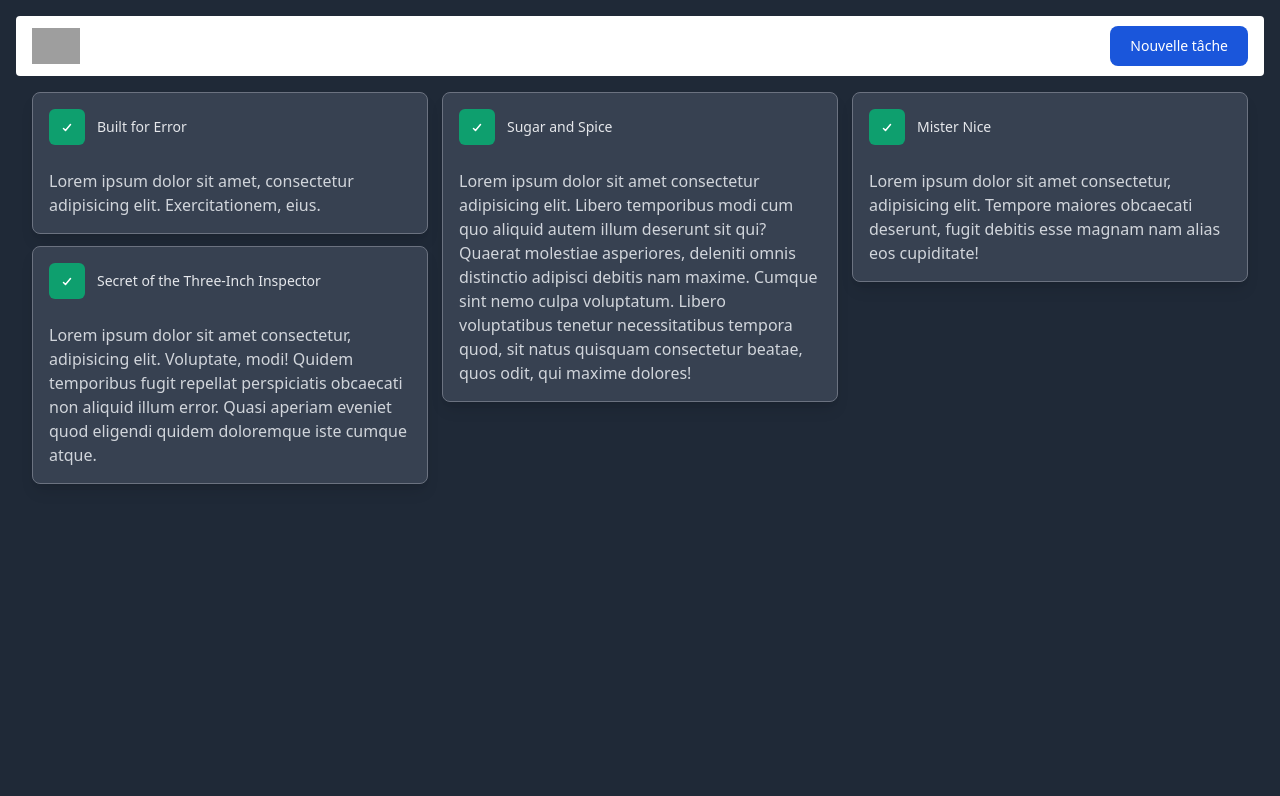
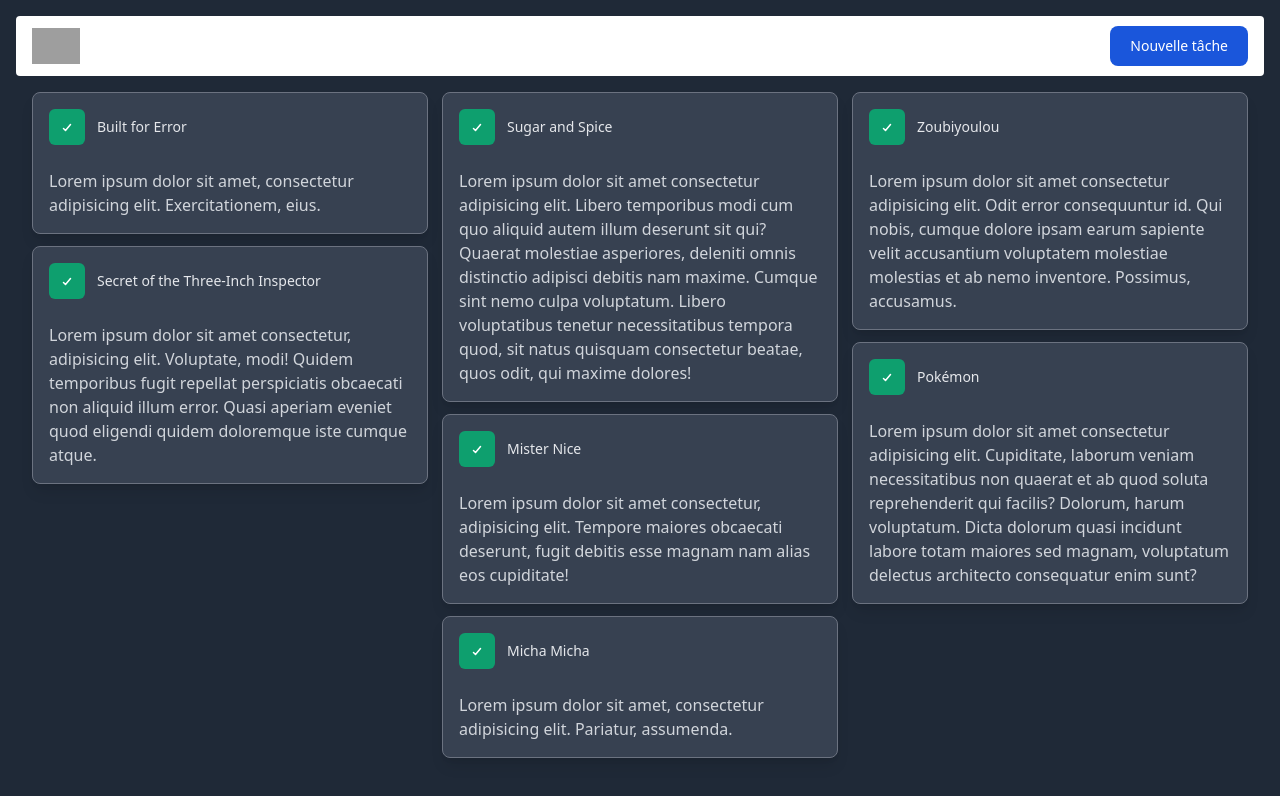
Before and after one commit to SteellgoldStock/TasksBoard, a SvelteKit app: page / in a window 1280 px wide. Shown: the top 796 px of the page. Built offline with nearby package versions, Linux system fonts and the light colour scheme; grey boxes are pictures that could not be loaded.

Commit message:
More task

```diff
--- a/src/routes/+page.svelte
+++ b/src/routes/+page.svelte
@@ -3,7 +3,10 @@
 		{ title: 'Built for Error', description: "Lorem ipsum dolor sit amet, consectetur adipisicing elit. Exercitationem, eius.", id: "built-for-error", addedAt: 1671633179722 },
 		{ title: 'Secret of the Three-Inch Inspector', description: "Lorem ipsum dolor sit amet consectetur, adipisicing elit. Voluptate, modi! Quidem temporibus fugit repellat perspiciatis obcaecati non aliquid illum error. Quasi aperiam eveniet quod eligendi quidem doloremque iste cumque atque.", id: "secret-of-the-three-inch-inspector", addedAt: 1671891279722 },
 		{ title: 'Sugar and Spice', description: "Lorem ipsum dolor sit amet consectetur adipisicing elit. Libero temporibus modi cum quo aliquid autem illum deserunt sit qui? Quaerat molestiae asperiores, deleniti omnis distinctio adipisci debitis nam maxime. Cumque sint nemo culpa voluptatum. Libero voluptatibus tenetur necessitatibus tempora quod, sit natus quisquam consectetur beatae, quos odit, qui maxime dolores!", id: "sugar-and-spice", addedAt: 1097789160000 },
-		{ title: 'Mister Nice', description: "Lorem ipsum dolor sit amet consectetur, adipisicing elit. Tempore maiores obcaecati deserunt, fugit debitis esse magnam nam alias eos cupiditate!", id: 'mister-nice', addedAt: 1578466980000 }
+		{ title: 'Mister Nice', description: "Lorem ipsum dolor sit amet consectetur, adipisicing elit. Tempore maiores obcaecati deserunt, fugit debitis esse magnam nam alias eos cupiditate!", id: 'mister-nice', addedAt: 1578466980000 },
+		{ title: 'Micha Micha', description: "Lorem ipsum dolor sit amet, consectetur adipisicing elit. Pariatur, assumenda.", id: 'micha-micha', addedAt: 1578466980000 },
+		{ title: 'Zoubiyoulou', description: "Lorem ipsum dolor sit amet consectetur adipisicing elit. Odit error consequuntur id. Qui nobis, cumque dolore ipsam earum sapiente velit accusantium voluptatem molestiae molestias et ab nemo inventore. Possimus, accusamus.", id: 'zoubiyoulou', addedAt: 1578414778500 },
+		{ title: 'Pokémon', description: "Lorem ipsum dolor sit amet consectetur adipisicing elit. Cupiditate, laborum veniam necessitatibus non quaerat et ab quod soluta reprehenderit qui facilis? Dolorum, harum voluptatum. Dicta dolorum quasi incidunt labore totam maiores sed magnam, voluptatum delectus architecto consequatur enim sunt?", id: 'pokemon', addedAt: 1578965888700 }
 	];
 
   import { Task } from "$lib/components/task";
@@ -11,13 +14,6 @@
 
 <div class="tasks columns-1 md:columns-2 lg:columns-3 gap-x-3.5">
   {#each tasks as task}
-    <Task props={
-      {
-        title: task.title,
-        description: task.description,
-        identifier: task.id,
-        addedAt: task.addedAt
-      }
-    } />
+    <Task props={{ title: task.title, description: task.description, identifier: task.id, addedAt: task.addedAt }} />
   {/each}
 </div>
```
